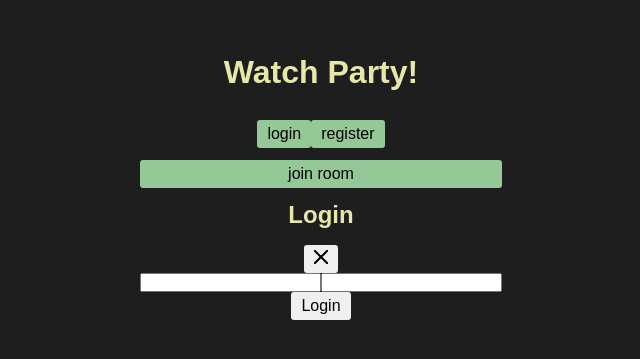
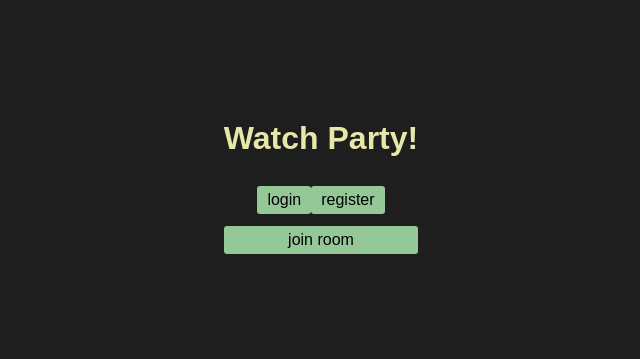
Before and after one commit to NeemZ16/watch-party, a React (Vite) app in the folder client/: page / in a window 1280 px wide. Shown: the part 213-572 px from the top of the page, without its empty margins (319-959 px from the left). Built offline with nearby package versions, Linux system fonts and the light colour scheme.

Commit message:
modal open close works

```diff
--- a/client/src/components/layouts/modal.jsx
+++ b/client/src/components/layouts/modal.jsx
@@ -2,8 +2,8 @@ import closeIcon from "../../assets/close.svg";
 
 function Modal({title, action, children, isOpen, close}) {
   if (!isOpen) {
-    console.log("is open false", isOpen)
-    return null
+    console.log("is open false", isOpen);
+    return null;
   };
 
   return (
--- a/client/src/home.jsx
+++ b/client/src/home.jsx
@@ -3,11 +3,11 @@ import Login from "./pages/login";
 
 function Home() {
   const [isLoggedIn, setLoggedIn] = useState(false);
-  const [isOpenLogin, toggleOpenLogin] = useState(false);
+  const [isOpenLogin, setOpenLogin] = useState(false);
 
   const closeLogin = () => {
-    toggleOpenLogin(!isOpenLogin);
-
+    console.log("close clicked", isOpenLogin);
+    setOpenLogin(!isOpenLogin);
   }
 
   return (
@@ -17,7 +17,7 @@ function Home() {
         <button className='btn primary'>create room</button>
       ):(
         <div>
-          <button className='btn secondary' onClick={closeLogin}>login</button>
+          <button className='btn secondary' onClick={() => setOpenLogin(true)}>login</button>
           <button className='btn secondary'>register</button>
         </div>
       )}
--- a/client/src/pages/login.jsx
+++ b/client/src/pages/login.jsx
@@ -1,13 +1,15 @@
 import { useState } from "react";
 import Modal from "../components/layouts/modal";
 
-function Login(isOpen, close) {
+function Login({isOpen, close}) {
   function submitLogin() {
     console.log("submit login clicked :)");
+    console.log("is open:", isOpen);
+    console.log(close)
   }
 
   return (
-    <Modal title={"Login"} isOpen={isOpen} close={close} action={submitLogin}>
+    <Modal title="Login" isOpen={isOpen} close={close} action={submitLogin}>
       <input type="text" />
       <input type="text" />
     </Modal>
```
